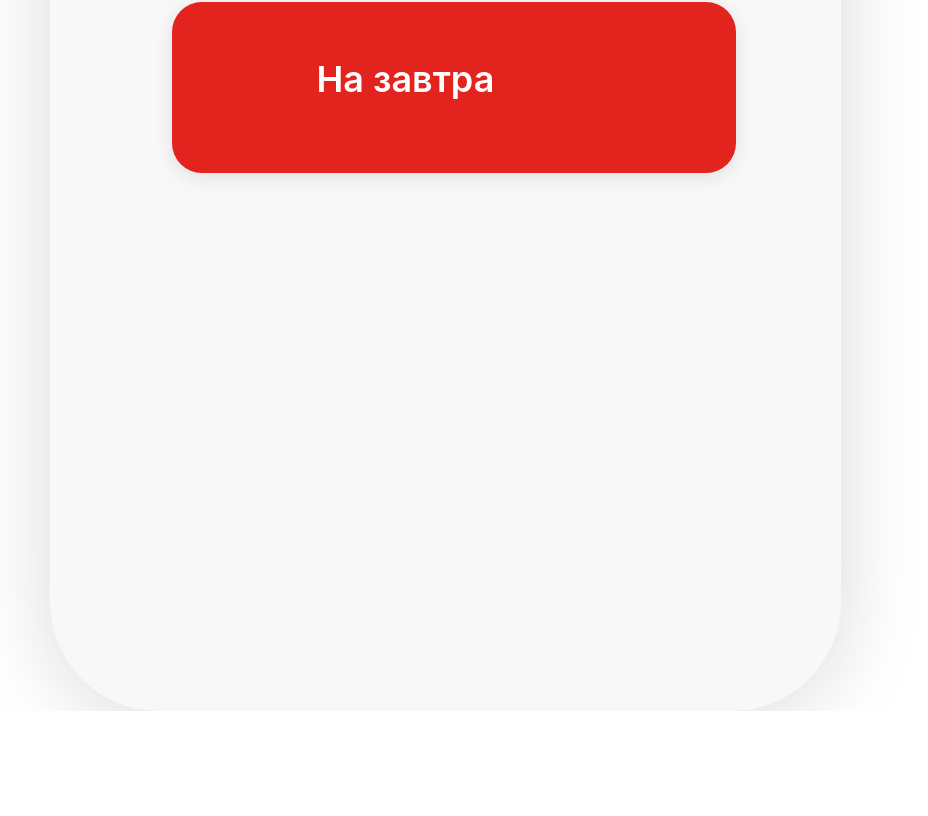
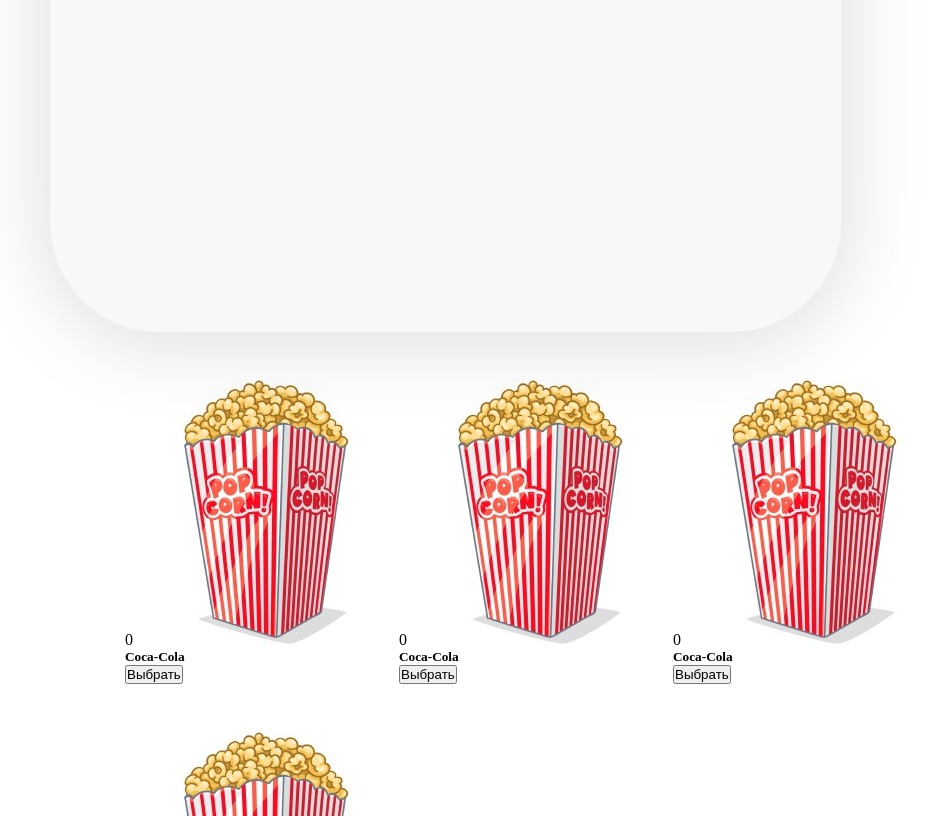
Before and after one commit to nurbolatkz/ticketbooking, a React (Create React App) app: page / in a window 1280 px wide. Shown: the part 1984-2800 px from the top of the page, without its empty margins (145-1073 px from the left). Before the commit the page ends 2695 px from the top, so only its background shows below. Built offline with nearby package versions, Linux system fonts and the light colour scheme.

Commit message:
add snacklist component

```diff
--- a/src/App.js
+++ b/src/App.js
@@ -1,24 +1,37 @@
 import React, {useState} from 'react';
 import CinemaCardList from "./components/CinemaCardList";
 import DateOption from "./components/DateOption";
+import SnackList from "./components/SnackList.jsx";
 import  './styles/App.css'
 
 
 function App() {
 
-    const [cards, SetCards] = useState([
-      {id:1, address: 'KINO1', img_src: 'logo.jpg'},
-      {id:2, address: 'KINO1', img_src: 'logo.jpg'},
-      {id:3, address: 'KINO1', img_src: 'logo.jpg'},
-      {id:4, address: 'KINO1', img_src: 'logo.jpg'}
+    const [cards, setCards] = useState([
+        {id:1, address: 'KINO1', img_src: 'logo.jpg'},
+        {id:2, address: 'KINO1', img_src: 'logo.jpg'},
+        {id:3, address: 'KINO1', img_src: 'logo.jpg'},
+        {id:4, address: 'KINO1', img_src: 'logo.jpg'},
+        {id:5, address: 'KINO1', img_src: 'logo.jpg'}
+
+    ])
+
+    const [snacks, setSnacks] = useState([
+        {id:1, snack_name: 'Coca-Cola', img_src: 'popcorn.jpg'},
+        {id:2, snack_name: 'Coca-Cola', img_src: 'popcorn.jpg'},
+        {id:3, snack_name: 'Coca-Cola', img_src: 'popcorn.jpg'},
+        {id:4, snack_name: 'Coca-Cola', img_src: 'popcorn.jpg'},
+
     ])
 
 
 
-  return (
+
+    return (
       <div>
           <CinemaCardList cards ={cards} ></CinemaCardList>
           <DateOption></DateOption>
+          <SnackList snack_cards={snacks}></SnackList>
       </div>
 
   );
--- a/src/components/CinemaCardList.jsx
+++ b/src/components/CinemaCardList.jsx
@@ -12,19 +12,26 @@ const CinemaCardlist = ({cards, remove}) => {
     }
 
     let cardFilterByTwoElements = [];
+    let counter = 0;
+    let row  = [];
 
     for(let i = 0; i < cards.length; i++){
-       let row = []
-        for(let j = 0; j < 2; j++){
-            if(cards[i]){
-                row.push(cards[i]);
-            }
 
+        if(counter === 2){
+            cardFilterByTwoElements.push(row);
+            counter = 0;
+            row = [];
+        };
+        row.push(cards[i]);
+
+        if(i === cards.length - 1){
+            cardFilterByTwoElements.push(row);
         }
-        cardFilterByTwoElements.push(row);
-        row = []
+        counter++;
 
-     }
+    }
+
+    console.log(cardFilterByTwoElements);
 
 
     return (
@@ -32,7 +39,10 @@ const CinemaCardlist = ({cards, remove}) => {
             {cardFilterByTwoElements.map((card) =>
                     <div className = 'row'>
                           <CinemaCard cinema_card ={card[0]} />
-                           <CinemaCard cinema_card ={card[1]} />
+                        {card[1] &&
+                            <CinemaCard cinema_card ={card[1]} />
+                        }
+
                     </div>
             )}
         </div>
--- a/src/components/SnackItem.jsx
+++ b/src/components/SnackItem.jsx
@@ -6,10 +6,10 @@ const SnackItem = (props) => {
     return (
         <div className='snack-card'>
             <span className='counter'>{quantity}</span>
-            <img src={props.snack_card.img-src} alt=""/>
+            <img src={props.snack_card.img_src} alt=""/>
             <div className='snack-card-body'>
                 <div className='snack-card-title'>
-                    <h5>props.snack_card.title</h5>
+                    <h5>{props.snack_card.snack_name}</h5>
                     <button>Выбрать</button>
                 </div>
             </div>
@@ -18,3 +18,5 @@ const SnackItem = (props) => {
 
     )
 }
+
+export default  SnackItem;
--- /dev/null
+++ b/src/components/SnackList.jsx
@@ -0,0 +1,50 @@
+import React from 'react';
+import SnackItem from "./SnackItem.jsx";
+
+
+const SnackList = ({snack_cards}) => {
+    const arrangeByRow = () => {
+
+        let arranged_snack_cards = [];
+        let counter = 0;
+        let row = [];
+        for(let i = 0; i < snack_cards.length; i++){
+
+            if(counter === 3 ){
+                arranged_snack_cards.push(row);
+                counter = 0;
+                row = [];
+            };
+            row.push(snack_cards[i]);
+            if(i === snack_cards.length - 1){
+                arranged_snack_cards.push(row);
+            }
+            counter++;
+
+        }
+        return arranged_snack_cards;
+    }
+
+    const snackMenuArrangedByRow =  arrangeByRow();
+
+    return (
+        <div className='snack_table'>
+            {snackMenuArrangedByRow.map((row) =>
+                <div className = 'row'>
+                    <SnackItem snack_card={row[0]}/>
+
+                    {row[1] &&
+                        <SnackItem snack_card={row[1]}/>
+                    }
+
+                    {row[2] &&
+                        <SnackItem snack_card={row[2]}/>
+                    }
+                </div>
+            )}
+        </div>
+
+    )
+}
+
+export default  SnackList;
```
Also changed, not shown: src/components/Snacks.jsx (deleted, +0 -18 lines).
